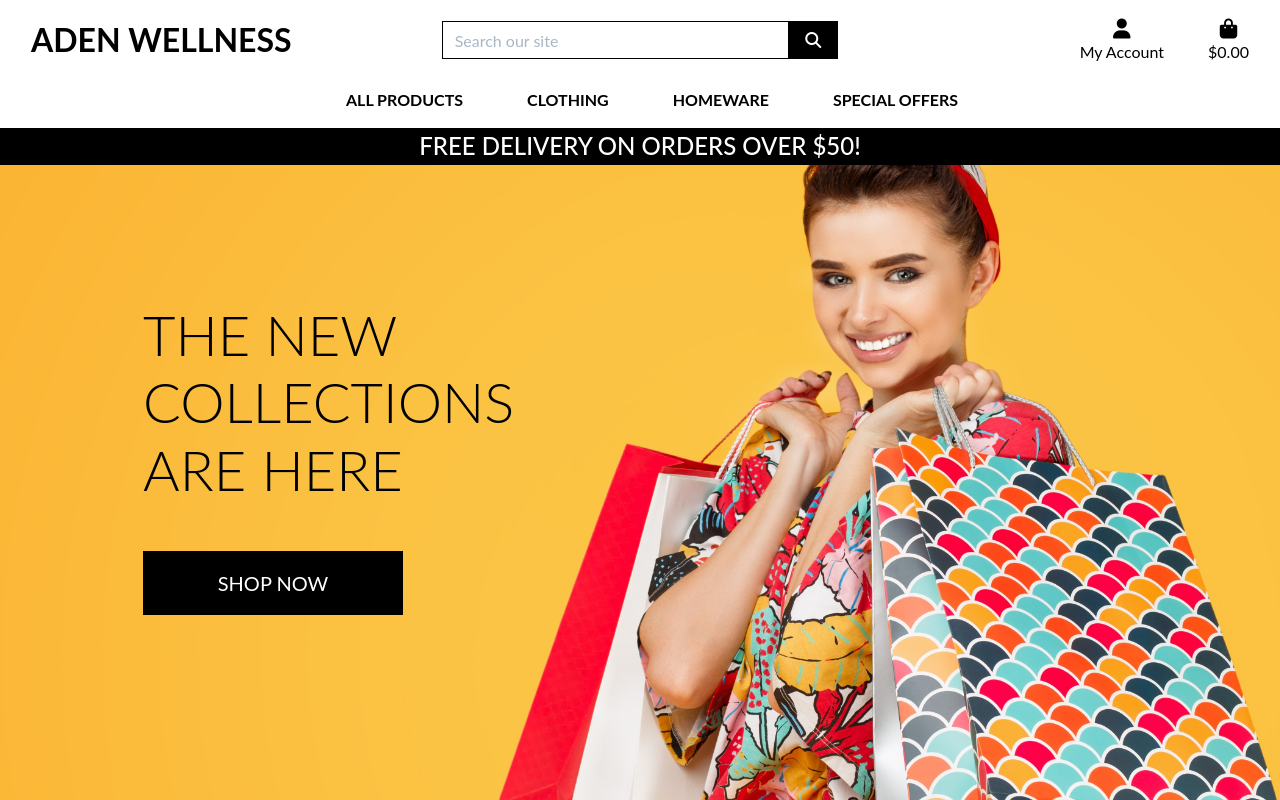
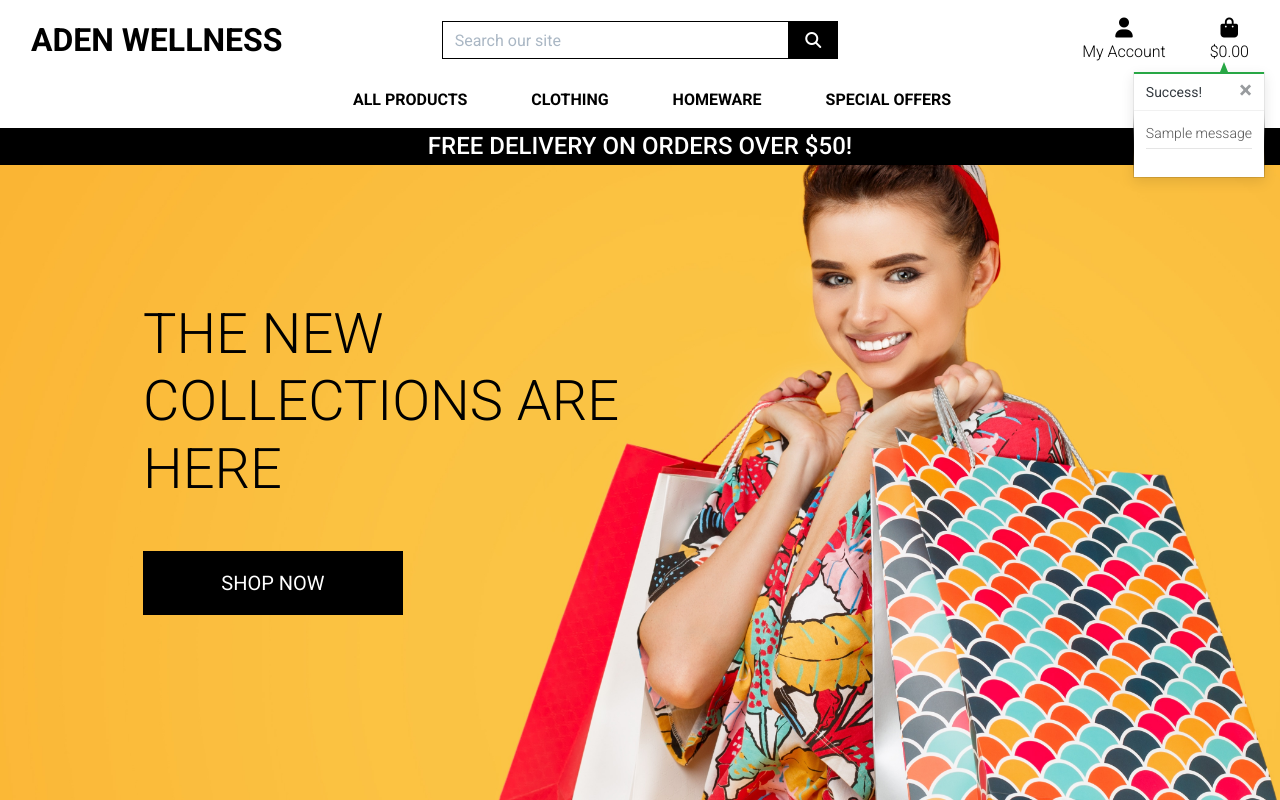
Before and after one commit to Zilvaro/adenwell-ecommerce, a Django app: page / in a window 1280 px wide. Run offline with Django 3.2, Linux system fonts and the light colour scheme; tables that the repository leaves empty hold one stand-in row (values such as "Sample post"); one stand-in notice (Sample message) is shown; some libraries are stand-ins or nearby versions.

Commit message:
added toasts

```diff
--- a/aden_store/settings.py
+++ b/aden_store/settings.py
@@ -67,6 +67,8 @@ TEMPLATES = [
         },
     },
 ]
+
+MESSAGE_STORAGE = 'django.contrib.messages.storage.session.SessionStorage'
 
 AUTHENTICATION_BACKENDS = [
     # Needed to login by username in Django admin, regardless of `allauth`
--- a/static/css/base.css
+++ b/static/css/base.css
@@ -7,7 +7,8 @@ body {
     background-size: cover;
     height: calc(100vh - 164px);
     color: #555;
-    font-family: 'Lato';
+    font-family: 'Roboto';
+    font-weight: 300;
 }
 
 /* from Bulma */
--- a/templates/base.html
+++ b/templates/base.html
@@ -37,10 +37,10 @@
   <body>
     <header class="container-fluid fixed-top">
         <div id="topnav" class="row bg-white pt-lg-2 d-none d-lg-flex">
-          <div class="col-12 col-lg-4 my-auto py-1 py-lg-0 text-center text-lg-left">
-              <a href="{% url 'home' %}" class="nav-link main-logo-link">
-                  <h2 class="logo-font text-black my-0"><strong>Aden Wellness</strong></h2>
-              </a>
+            <div class="col-12 col-lg-4 my-auto py-1 py-lg-0 text-center text-lg-left">
+                <a href="{% url 'home' %}" class="nav-link main-logo-link">
+                    <h2 class="logo-font text-black my-0"><strong>Aden Wellness</strong></h2>
+                </a>
             </div>
             <div class="col-12 col-lg-4 my-auto py-1 py-lg-0">
                 <form method="GET" action="{% url 'products' %}">
@@ -68,9 +68,9 @@
                         <div class="dropdown-menu border-0" aria-labelledby="user-options">
                             {% if request.user.is_authenticated %}
                                 {% if request.user.is_superuser %}
-                                    <a href="" class="dropdown-item">Product Management</a>
+                                    <a href="{% url 'add_product' %}" class="dropdown-item">Product Management</a>
                                 {% endif %}
-                                <a href="" class="dropdown-item">My Profile</a>
+                                <a href="{% url 'profile' %}" class="dropdown-item">My Profile</a>
                                 <a href="{% url 'account_logout' %}" class="dropdown-item">Logout</a>
                             {% else %}
                                 <a href="{% url 'account_signup' %}" class="dropdown-item">Register</a>
@@ -112,7 +112,21 @@
     </header>
 
     {% if messages %}
-        <div class="message-container"></div>
+        <div class="message-container">
+            {% for message in messages %}
+                {% with message.level as level %}
+                    {% if level == 40 %}
+                        {% include 'includes/toasts/toast_error.html' %}
+                    {% elif level == 30 %}
+                        {% include 'includes/toasts/toast_warning.html' %}
+                    {% elif level == 25 %}
+                        {% include 'includes/toasts/toast_success.html' %}
+                    {% else %}
+                        {% include 'includes/toasts/toast_info.html' %}
+                    {% endif %}
+                {% endwith %}
+            {% endfor %}
+        </div>
     {% endif %}
 
     {% block page_header %}
@@ -122,6 +136,9 @@
     {% endblock %}
 
     {% block postloadjs %}
+    <script type="text/javascript">
+        $('.toast').toast('show');
+    </script>
     {% endblock %}
 
 
--- /dev/null
+++ b/templates/includes/toasts/toast_success.html
@@ -0,0 +1,58 @@
+<div class="toast custom-toast rounded-0 border-top-0" data-autohide="false">
+    <div class="arrow-up arrow-success"></div>
+    <div class="w-100 toast-capper bg-success"></div>
+    <div class="toast-header bg-white text-dark">
+        <strong class="mr-auto">Success!</strong>
+        <button type="button" class="ml-2 mb-1 close text-dark" data-dismiss="toast" aria-label="Close">
+            <span aria-hidden="true">&times;</span>
+        </button>
+    </div>
+    <div class="toast-body bg-white">
+        <div class="row">
+            <div class="col">
+                {{ message }}
+                <hr class="mt-1 mb-3">
+            </div>
+        </div>
+        {% if grand_total and not on_profile_page %}
+            <p class="logo-font bg-white text-black py-1">Your Bag ({{ product_count }})</p>
+            <div class="bag-notification-wrapper">
+                {% for item in bag_items %}
+                    <div class="row">
+                        <div class="col-3 my-1">
+                            {% if item.product.image %}
+                            <img class="w-100" src="{{ item.product.image.url }}" alt="{{ item.product.name }}">
+                            {% else %}
+                            <img class="w-100" src="{{ MEDIA_URL }}noimage.png" alt="{{ item.product.name }}">
+                            {% endif %}
+                        </div>
+                        <div class="col-9">
+                            <p class="my-0"><strong>{{ item.product.name }}</strong></p>
+                            <p class="my-0 small">Size: {% if item.product.has_sizes %}{{ item.size|upper }}{% else %}N/A{% endif %}</p>
+                            <p class="my-0 small text-muted">Qty: {{ item.quantity }}</p>
+                        </div>
+                    </div>
+                {% endfor %}
+            </div>
+            <div class="row">
+                <div class="col">
+                    <strong><p class="mt-3 mb-1 text-black">
+                        Total{% if free_delivery_delta > 0 %} (Exc. delivery){% endif %}:
+                        <span class="float-right">${{ total|floatformat:2 }}</span>
+                    </p></strong>
+                    {% if free_delivery_delta > 0 %}
+                        <p class="mb-0 p-2 bg-warning shadow-sm text-black text-center">
+                            Spend <strong>${{ free_delivery_delta }}</strong> more to get free next day delivery!
+                        </p>
+                    {% endif %}
+                    <a href="{% url 'view_bag' %}" class="btn btn-black btn-block rounded-0">
+                        <span class="text-uppercase">Go To Secure Checkout</span>
+                        <span class="icon">
+                            <i class="fas fa-lock"></i>
+                        </span>
+                    </a>
+                </div>
+            </div>
+        {% endif %}
+    </div>
+</div>
```
Also changed, not shown: bag/templatetags/bag_tools.py (added, +9 -0 lines), templates/includes/toasts/toast_error.html (added, +13 -0 lines), templates/includes/toasts/toast_info.html (added, +13 -0 lines), templates/includes/toasts/toast_warning.html (added, +13 -0 lines), bag/templatetags/__init__.py (added).
